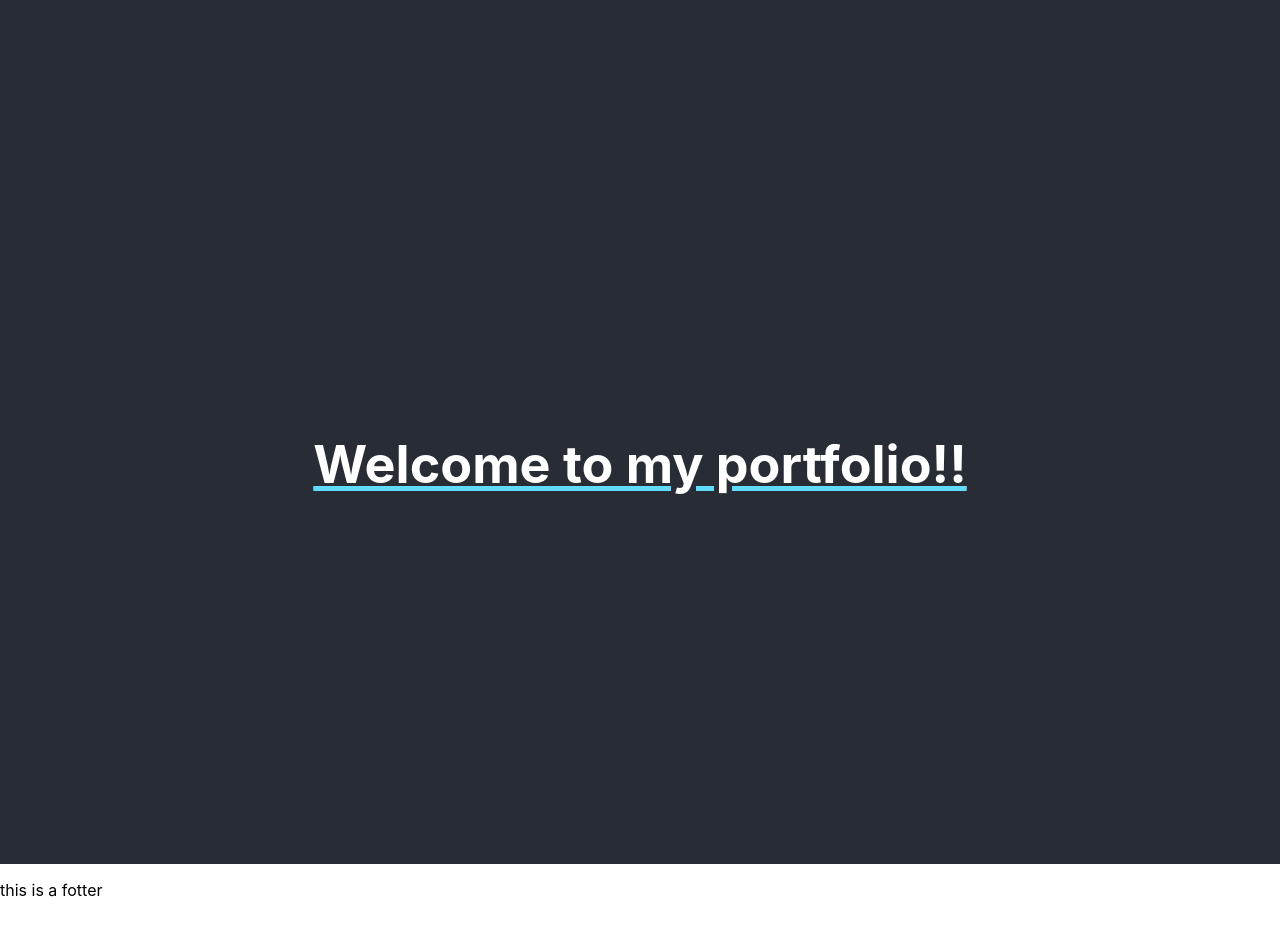
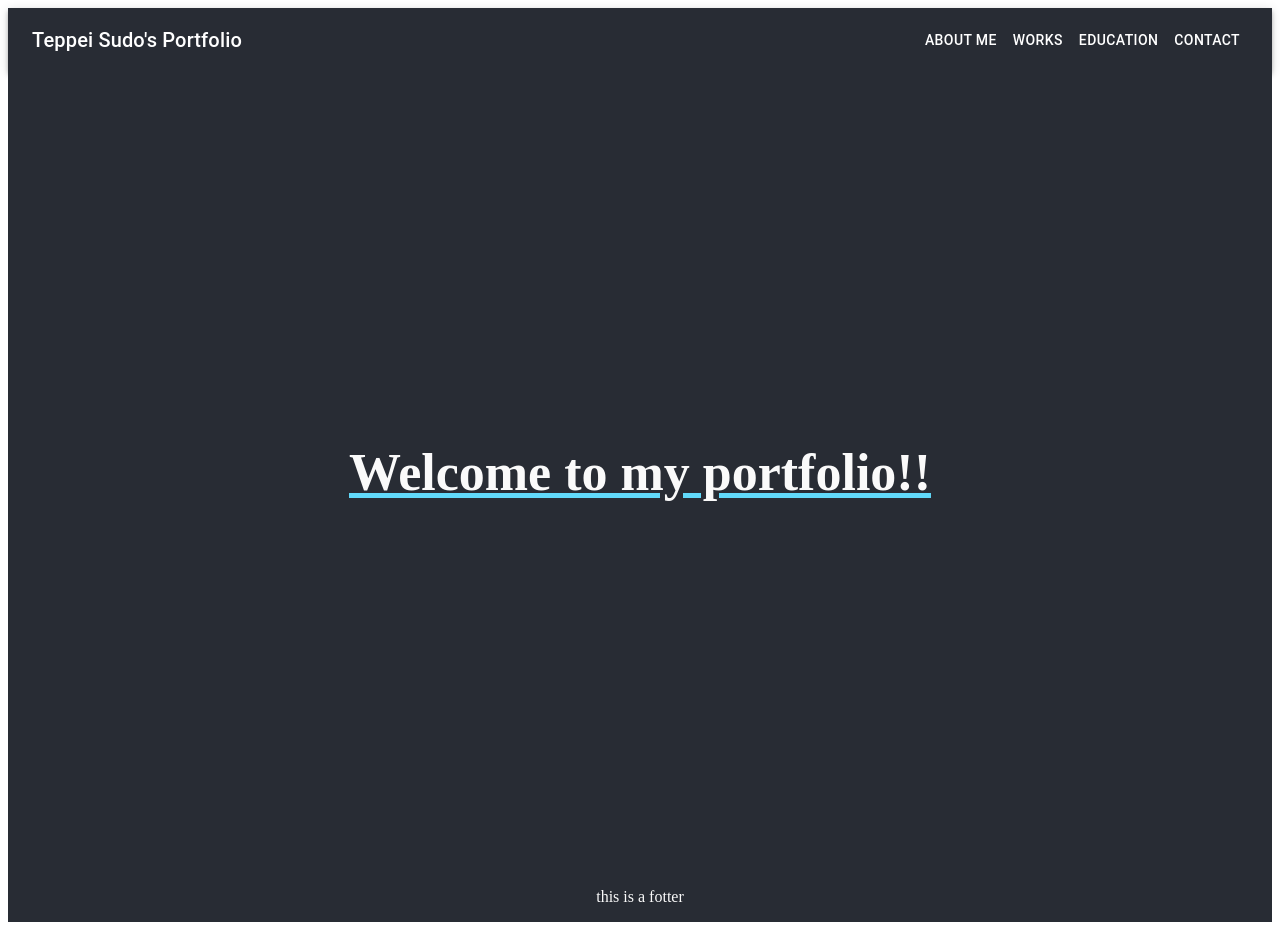
Before and after one commit to TeppeiSudo/myportfolio-react, a React (Create React App) app: page / in a window 1280 px wide. Built offline with nearby package versions, Linux system fonts and the light colour scheme.

Commit message:
create some base format

```diff
--- a/src/index.css
+++ /dev/null
@@ -1,13 +0,0 @@
-body {
-  margin: 0;
-  font-family: -apple-system, BlinkMacSystemFont, 'Segoe UI', 'Roboto', 'Oxygen',
-    'Ubuntu', 'Cantarell', 'Fira Sans', 'Droid Sans', 'Helvetica Neue',
-    sans-serif;
-  -webkit-font-smoothing: antialiased;
-  -moz-osx-font-smoothing: grayscale;
-}
-
-code {
-  font-family: source-code-pro, Menlo, Monaco, Consolas, 'Courier New',
-    monospace;
-}
--- a/src/index.tsx
+++ b/src/index.tsx
@@ -1,6 +1,5 @@
 import React from 'react';
 import ReactDOM from 'react-dom';
-import './index.css';
 import App from './App'
 import reportWebVitals from './reportWebVitals';
 
--- a/src/style/Top.css
+++ /dev/null
@@ -1,18 +0,0 @@
-.Top {
-  text-align: center;
-}
-
-.Top-header {
-  background-color: #282c34;
-  min-height: 100vh;
-  display: flex;
-  flex-direction: column;
-  align-items: center;
-  justify-content: center;
-  font-size: calc(10px + 2vmin);
-  color: white;
-}
-
-.Top-link {
-  color: #61dafb;
-}
--- a/src/style/style.tsx
+++ b/src/style/style.tsx
@@ -1,12 +1,41 @@
 import { makeStyles } from "@material-ui/core";
+import grey from '@material-ui/core/colors/grey'
+import theme from "./theme";
 
 const useStyles = makeStyles({
+  header: {
+    flexGrow: 1,
+  },
+  top: {
+    color: grey[50],
+    backgroundColor: "#282c34",
+    minHeight: '100vh',
+    display: 'flex',
+    flexDirection: 'column',
+    justifyContent: 'center',
+    fontSize: 'calc(10px + 2vmin)',
+    textAlign: 'center',
+  },
+  portfolio: {
+    color: grey[900],
+    backgroundColor: grey[50],
+    minHeight: '100vh',
+    display: 'flex',
+    flexDirection: 'column',
+    justifyContent: 'center',
+    fontSize: 'calc(10px + 2vmin)',
+    textAlign: 'center',
+  },
+  link: {
+    color: '#61dafb',
+  },
   footer: {
-    color: "#ebf6f7",
-    backgroundColor: "#0f2350",
-    width: "100%",
-    position: "absolute",
-    bottom: 0,
+    color: grey[50],
+    backgroundColor: "#282c34",
+    display: 'flex',
+    flexDirection: 'column',
+    justifyContent: 'center',
+    textAlign: 'center',
   },
 });
 
--- a/src/views/components/modules/Fotter.tsx
+++ b/src/views/components/modules/Fotter.tsx
@@ -1,9 +1,11 @@
+import useStyles from "style/style"
+
 const Fotter = () => {
+    const classes = useStyles();
+
     return (
-      <div color="primary">
-        <p>
-            this is a fotter
-        </p>
+      <div className={classes.footer}>
+        <p>this is a fotter</p>
       </div>
     )
   }
--- a/src/views/components/modules/Header.tsx
+++ b/src/views/components/modules/Header.tsx
@@ -1,11 +1,20 @@
-import { AppBar, Toolbar } from '@material-ui/core';
-import theme from 'style/theme';
+import { AppBar, Toolbar, Typography, Box, Button } from '@material-ui/core';
+import useStyles from 'style/style';
 
 const Header = () => {
+  const classes = useStyles();
   return (
-    <AppBar color='primary' position='static'>
+    <AppBar position='static'>
       <Toolbar>
-
+        <Typography variant="h6" className={classes.header}>
+            Teppei Sudo's Portfolio
+        </Typography>
+        <Box>
+            <Button color="inherit">{"About Me"}</Button>
+            <Button color="inherit">{"Works"}</Button>
+            <Button color="inherit">{"Education"}</Button>
+            <Button color="inherit">{"Contact"}</Button>
+        </Box>
       </Toolbar>
     </AppBar>
   )
--- a/src/views/pages/Portfolio.tsx
+++ b/src/views/pages/Portfolio.tsx
@@ -1,12 +1,13 @@
-import '../../style/Top.css'
+import useStyles from 'style/style';
 
 const Portfolio = () => {
+  const classes = useStyles();
   return (
-    <div className="Top">
-          <div className="Top-header">
-            <p>this is a portfolio</p>
-          </div>
-        </div>
+    <div className={classes.portfolio}>
+      <p>
+        this is a portfolio
+      </p>
+    </div>
   );
 }
 
--- a/src/views/pages/Top.tsx
+++ b/src/views/pages/Top.tsx
@@ -1,19 +1,16 @@
 import React, { ReactComponentElement } from 'react';
 import { BrowserRouter as Router, Link, Route, Switch } from "react-router-dom";
-import '../../style/Top.css';
-import Header from 'views/components/modules/Header';
-import Fotter from 'views/components/modules/Fotter';
+import useStyles from 'style/style';
 
 const Top = () => {
+  const classes = useStyles();
   return (
-    <Link className='Top-link' to='/portfolio'>
-      <div className="Top">
-        <div className="Top-header">
+    <Link className={classes.link} to='/portfolio'>
+        <div className={classes.top}>
           <h1>
             Welcome to my portfolio!!
           </h1>
         </div>
-      </div>
     </Link>
   );
 }
```
Also changed, not shown: src/logo.svg (deleted).
